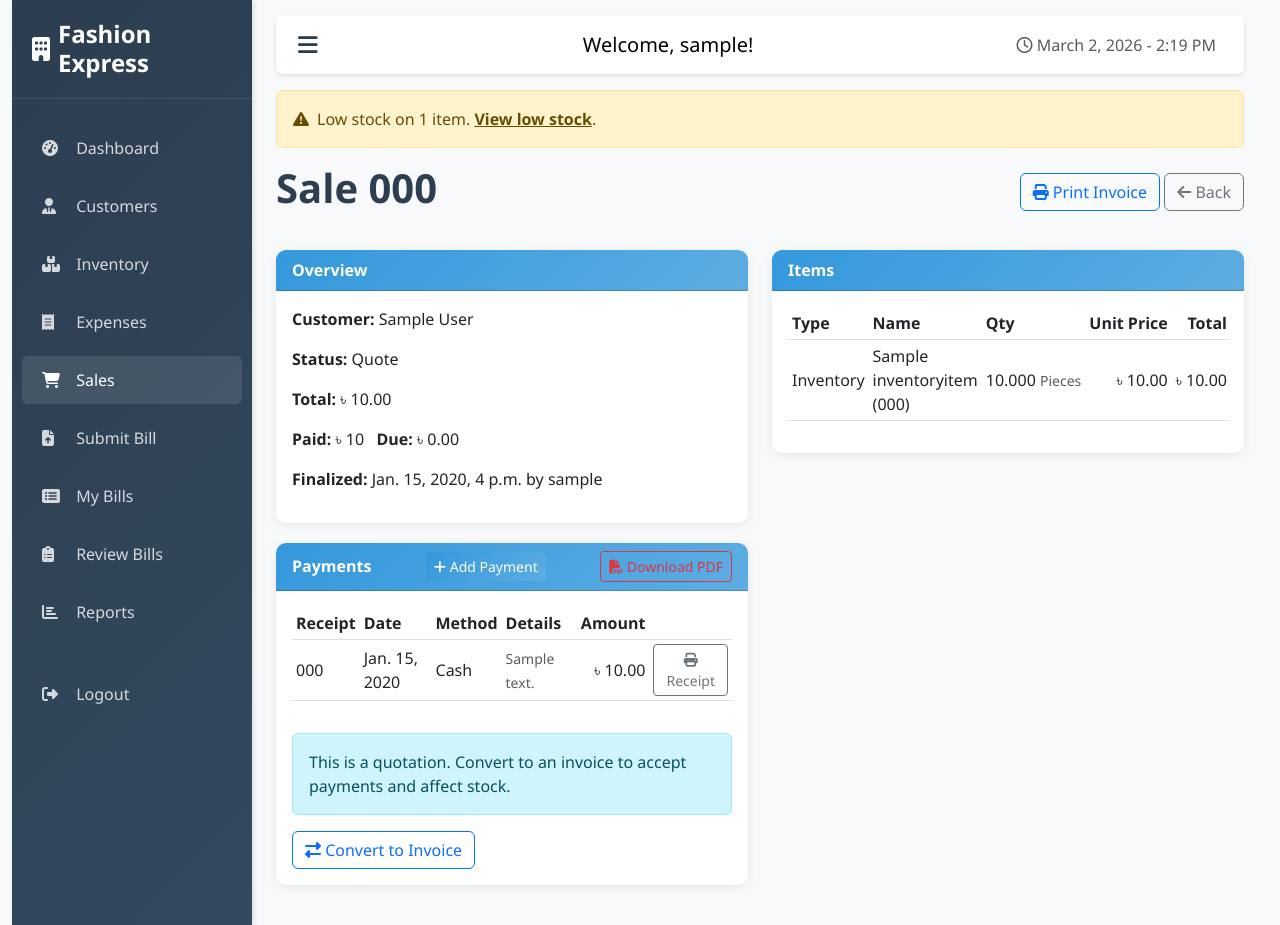
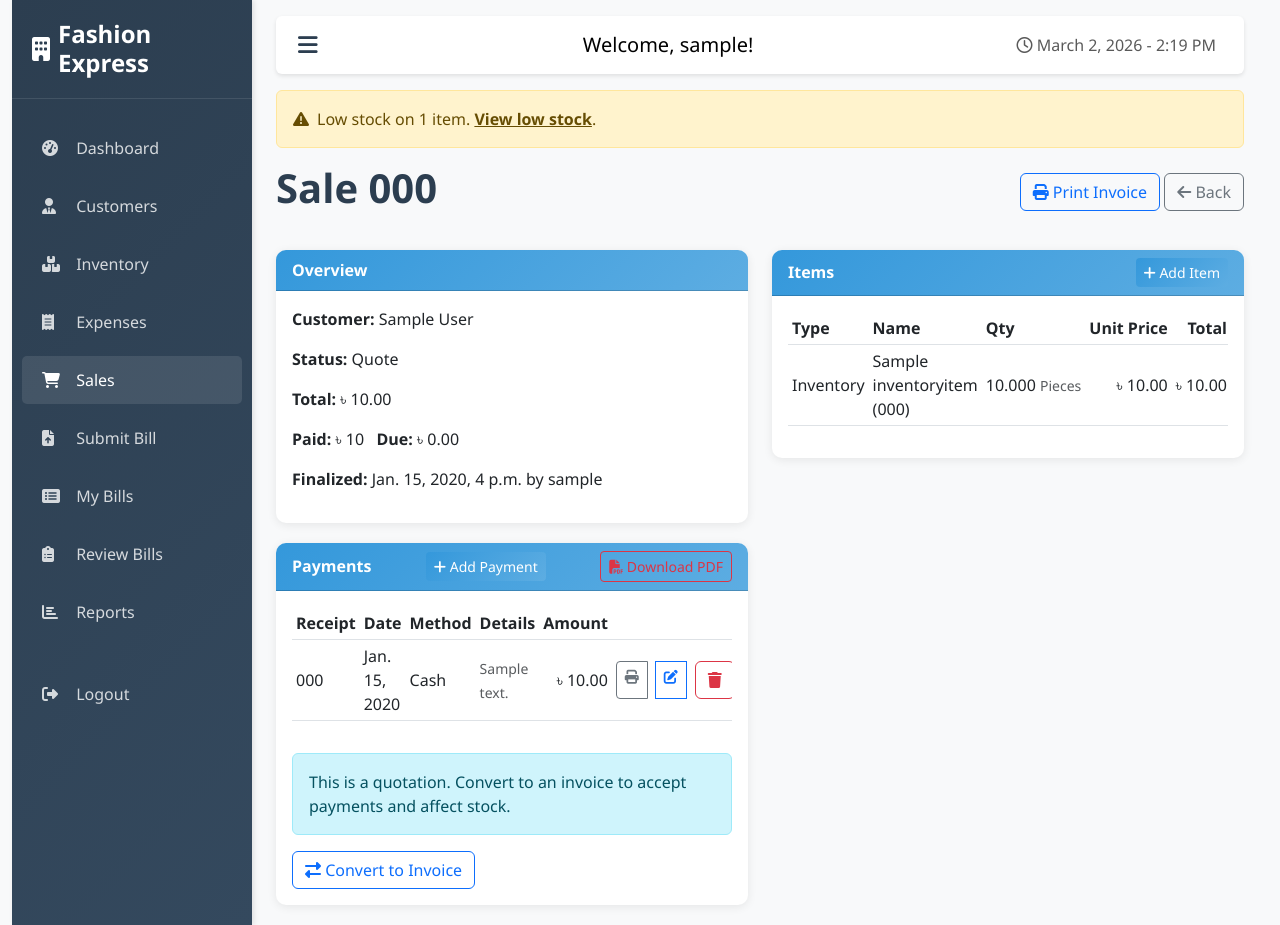
Before and after one commit to Emarat/org-management, a Django app: page /sales/1/ in a window 1280 px wide. Run offline with Django 4.2, Linux system fonts and the light colour scheme; a user stored in the database is signed in; tables that the repository leaves empty hold one stand-in row (values such as "Sample post").

Commit message:
add, edit, delete sale: admin

```diff
--- a/core/urls.py
+++ b/core/urls.py
@@ -63,6 +63,8 @@ urlpatterns = [
     path('sales/<int:pk>/delete/', views.sale_delete, name='sale_delete'),
     path('sales/<int:pk>/finalize/', views.sale_finalize, name='sale_finalize'),
     path('sales/<int:pk>/add-payment/', views.sale_add_payment, name='sale_add_payment'),
+    path('sales/<int:pk>/payments/<int:payment_pk>/edit/', views.sale_edit_payment, name='sale_edit_payment'),
+    path('sales/<int:pk>/payments/<int:payment_pk>/delete/', views.sale_delete_payment, name='sale_delete_payment'),
     path('sales/<int:pk>/payments/export.csv', views.sale_payments_export, name='sale_payments_export'),
     path('sales/<int:pk>/payments/export.pdf', views.sale_payments_export_pdf, name='sale_payments_export_pdf'),
     path('sales/<int:sale_pk>/payments/<int:payment_pk>/receipt/', views.sale_payment_receipt, name='sale_payment_receipt'),
--- a/core/views.py
+++ b/core/views.py
@@ -1321,7 +1321,9 @@ def sale_detail(request, pk):
     payments = sale.payments.all()
     add_item_form = None
     add_payment_form = None
-    if request.user.has_perm('core.add_saleitem') and sale.status == 'draft':
+    # Allow admins to edit finalized sales, or allow regular users to edit drafts
+    can_edit_items = request.user.has_perm('core.add_saleitem') and (sale.status == 'draft' or request.user.is_superuser or request.user.is_staff)
+    if can_edit_items:
         add_item_form = SaleItemForm()
     if request.user.has_perm('core.add_salepayment') and sale.status != 'cancelled' and sale.status != 'quote':
         add_payment_form = SalePaymentForm()
@@ -1361,9 +1363,11 @@ def sale_invoice(request, pk):
 @permission_required('core.add_saleitem', raise_exception=True)
 def sale_add_item(request, pk):
     sale = get_object_or_404(Sale, pk=pk)
-    if sale.status != 'draft':
+    # Allow admins to edit finalized sales
+    if sale.status != 'draft' and not (request.user.is_superuser or request.user.is_staff):
         messages.warning(request, 'Cannot add items to a finalized sale.')
         return redirect('sale_detail', pk=sale.pk)
+
     if request.method == 'POST':
         form = SaleItemForm(request.POST)
         if form.is_valid():
@@ -1376,8 +1380,73 @@ def sale_add_item(request, pk):
                 # Allow override: use provided unit_price if > 0 else fallback to inventory price
                 if item.item_type == 'inventory' and item.inventory_item and (item.unit_price is None or item.unit_price <= 0):
                     item.unit_price = item.inventory_item.unit_price
-                item.save()
-                messages.success(request, 'Item added to sale.')
+
+                # If adding to a finalized sale, check and adjust inventory
+                if sale.status == 'finalized' and item.item_type == 'inventory' and item.inventory_item:
+                    inv = item.inventory_item
+
+                    # Validate boxes if provided
+                    if (item.boxes or 0) > 0:
+                        if inv.box_count < item.boxes:
+                            messages.error(request, f"Insufficient box stock for {inv.part_name} ({inv.part_code}). Available boxes: {inv.box_count}, required: {item.boxes}")
+                            return redirect('sale_detail', pk=sale.pk)
+
+                    # Validate unit quantity
+                    if inv.quantity < item.quantity:
+                        messages.error(request, f"Insufficient unit stock for {inv.part_name} ({inv.part_code}). Available: {inv.quantity}, required: {item.quantity}")
+                        return redirect('sale_detail', pk=sale.pk)
+
+                    # Save the item first
+                    item.save()
+
+                    # Deduct boxes if provided
+                    if (item.boxes or 0) > 0:
+                        prev_boxes = inv.box_count
+                        inv.box_count = prev_boxes - item.boxes
+                        inv.save(update_fields=['box_count', 'updated_at'])
+
+                        StockHistory.objects.create(
+                            item=inv,
+                            transaction_type='out',
+                            quantity=0,
+                            previous_quantity=0,
+                            new_quantity=0,
+                            box_quantity=item.boxes,
+                            previous_box_quantity=prev_boxes,
+                            new_box_quantity=inv.box_count,
+                            reason=f"Added to finalized sale {sale.sale_number} by admin (boxes)",
+                            created_by=request.user.username
+                        )
+
+                    # Deduct unit quantity
+                    previous = inv.quantity
+                    inv.quantity = previous - item.quantity
+                    inv.save(update_fields=['quantity', 'updated_at'])
+
+                    StockHistory.objects.create(
+                        item=inv,
+                        transaction_type='out',
+                        quantity=item.quantity,
+                        previous_quantity=previous,
+                        new_quantity=inv.quantity,
+                        box_quantity=0,
+                        previous_box_quantity=0,
+                        new_box_quantity=0,
+                        reason=f"Added to finalized sale {sale.sale_number} by admin",
+                        created_by=request.user.username
+                    )
+
+                    messages.success(request, f'Item added to finalized sale and inventory adjusted: {inv.part_name} ({inv.part_code})')
+                else:
+                    item.save()
+                    messages.success(request, 'Item added to sale.')
+
+                # Recalculate sale total
+                try:
+                    sale.recalc_total(save=True)
+                except Exception:
+                    logger.exception('Failed to recalc total after adding item to Sale pk=%s', pk)
+
                 return redirect('sale_detail', pk=sale.pk)
         else:
             for field, errs in form.errors.items():
@@ -1410,11 +1479,57 @@ def sale_finalize(request, pk):
 @permission_required('core.delete_saleitem', raise_exception=True)
 def sale_delete_item(request, pk, item_pk):
     sale = get_object_or_404(Sale, pk=pk)
-    if sale.status != 'draft':
+    # Allow admins to edit finalized sales
+    if sale.status != 'draft' and not (request.user.is_superuser or request.user.is_staff):
         messages.warning(request, 'Cannot delete items from a finalized sale.')
         return redirect('sale_detail', pk=sale.pk)
+
     item = get_object_or_404(SaleItem, pk=item_pk, sale=sale)
+
     if request.method == 'POST':
+        # If deleting from a finalized sale, restore inventory
+        if sale.status == 'finalized' and item.item_type == 'inventory' and item.inventory_item:
+            inv = item.inventory_item
+
+            # Restore boxes if they were deducted
+            if (item.boxes or 0) > 0:
+                prev_boxes = inv.box_count
+                inv.box_count = prev_boxes + item.boxes
+                inv.save(update_fields=['box_count', 'updated_at'])
+
+                StockHistory.objects.create(
+                    item=inv,
+                    transaction_type='adjustment',
+                    quantity=0,
+                    previous_quantity=0,
+                    new_quantity=0,
+                    box_quantity=item.boxes,
+                    previous_box_quantity=prev_boxes,
+                    new_box_quantity=inv.box_count,
+                    reason=f"Reversed: Item deleted from finalized sale {sale.sale_number} by admin",
+                    created_by=request.user.username
+                )
+
+            # Restore unit quantity
+            previous = inv.quantity
+            inv.quantity = previous + item.quantity
+            inv.save(update_fields=['quantity', 'updated_at'])
+
+            StockHistory.objects.create(
+                item=inv,
+                transaction_type='adjustment',
+                quantity=item.quantity,
+                previous_quantity=previous,
+                new_quantity=inv.quantity,
+                box_quantity=0,
+                previous_box_quantity=0,
+                new_box_quantity=0,
+                reason=f"Reversed: Item deleted from finalized sale {sale.sale_number} by admin",
+                created_by=request.user.username
+            )
+
+            messages.success(request, f'Item deleted and inventory restored: {inv.part_name} ({inv.part_code})')
+
         item.delete()
         try:
             sale.recalc_total(save=True)
@@ -1829,12 +1944,14 @@ def sale_add_payment(request, pk):
                 payment.save()
                 # Log to ledger as a credit (inflow)
                 try:
-                    LedgerEntry.objects.create(
-                        entry_type='credit',
+                    LedgerEntry.objects.update_or_create(
                         source='sale_payment',
                         reference=payment.receipt_number,
-                        description=f"Payment for {sale.sale_number}",
-                        amount=payment.amount,
+                        defaults={
+                            'entry_type': 'credit',
+                            'description': f"Payment for {sale.sale_number}",
+                            'amount': payment.amount,
+                        }
                     )
                 except Exception:
                     logger.exception('Non-blocking ledger write failure for SalePayment receipt=%s', payment.receipt_number)
@@ -1844,6 +1961,86 @@ def sale_add_payment(request, pk):
             for field, errs in form.errors.items():
                 for err in errs:
                     messages.error(request, f"{field}: {err}")
+    return redirect('sale_detail', pk=sale.pk)
+
+
+@login_required
+@permission_required('core.change_salepayment', raise_exception=True)
+def sale_edit_payment(request, pk, payment_pk):
+    sale = get_object_or_404(Sale, pk=pk)
+    payment = get_object_or_404(SalePayment, pk=payment_pk, sale=sale)
+
+    if not (request.user.is_superuser or request.user.is_staff):
+        messages.error(request, 'Only admin users can edit sale payments.')
+        return redirect('sale_detail', pk=sale.pk)
+
+    if request.method == 'POST':
+        form = SalePaymentForm(request.POST, instance=payment)
+        if form.is_valid():
+            updated_payment = form.save(commit=False)
+
+            if updated_payment.amount <= 0:
+                messages.error(request, 'Amount must be greater than zero.')
+                return redirect('sale_edit_payment', pk=sale.pk, payment_pk=payment.pk)
+
+            other_paid = sale.payments.exclude(pk=payment.pk).aggregate(total=Sum('amount')).get('total') or 0
+            max_allowed = sale.total_amount - other_paid
+            if updated_payment.amount > max_allowed:
+                messages.error(request, 'Payment exceeds remaining balance.')
+                return redirect('sale_edit_payment', pk=sale.pk, payment_pk=payment.pk)
+
+            updated_payment.save()
+
+            try:
+                LedgerEntry.objects.update_or_create(
+                    source='sale_payment',
+                    reference=updated_payment.receipt_number,
+                    defaults={
+                        'entry_type': 'credit',
+                        'description': f"Payment for {sale.sale_number}",
+                        'amount': updated_payment.amount,
+                    }
+                )
+            except Exception:
+                logger.exception('Non-blocking ledger update failure for SalePayment receipt=%s', updated_payment.receipt_number)
+
+            messages.success(request, f'Payment {updated_payment.receipt_number} updated successfully.')
+            return redirect('sale_detail', pk=sale.pk)
+        else:
+            for field, errs in form.errors.items():
+                for err in errs:
+                    messages.error(request, f"{field}: {err}")
+    else:
+        form = SalePaymentForm(instance=payment)
+
+    context = {
+        'sale': sale,
+        'payment': payment,
+        'form': form,
+    }
+    return render(request, 'core/sale_payment_edit.html', context)
+
+
+@login_required
+@permission_required('core.delete_salepayment', raise_exception=True)
+@require_POST
+def sale_delete_payment(request, pk, payment_pk):
+    sale = get_object_or_404(Sale, pk=pk)
+    payment = get_object_or_404(SalePayment, pk=payment_pk, sale=sale)
+
+    if not (request.user.is_superuser or request.user.is_staff):
+        messages.error(request, 'Only admin users can delete sale payments.')
+        return redirect('sale_detail', pk=sale.pk)
+
+    receipt_number = payment.receipt_number
+    payment.delete()
+
+    try:
+        LedgerEntry.objects.filter(source='sale_payment', reference=receipt_number).delete()
+    except Exception:
+        logger.exception('Non-blocking ledger cleanup failure for SalePayment receipt=%s', receipt_number)
+
+    messages.success(request, f'Payment {receipt_number} deleted successfully.')
     return redirect('sale_detail', pk=sale.pk)
 
 
--- a/templates/core/sale_detail.html
+++ b/templates/core/sale_detail.html
@@ -76,11 +76,28 @@
                 <td>{% if p.notes %}<small class="text-muted">{{ p.notes|truncatewords:10 }}</small>{% else %}<span class="text-muted">-</span>{% endif %}</td>
                 <td class="text-end">৳&nbsp;{{ p.amount }}</td>
                 <td class="text-end">
-                  {% if user.is_superuser or perms.core.view_salepayment %}
-                    <a class="btn btn-sm btn-outline-secondary" href="{% url 'sale_payment_receipt' sale.pk p.pk %}" target="_blank">
-                      <i class="fas fa-print"></i> Receipt
-                    </a>
-                  {% endif %}
+                  <div class="btn-group btn-group-sm" role="group" style="gap: 0.5rem; display: flex;">
+                    {% if user.is_superuser or perms.core.view_salepayment %}
+                      <a class="btn btn-outline-secondary" href="{% url 'sale_payment_receipt' sale.pk p.pk %}" target="_blank" title="Print Receipt" data-bs-toggle="tooltip">
+                        <i class="fas fa-print"></i>
+                      </a>
+                    {% endif %}
+                    {% if user.is_superuser or user.is_staff %}
+                      {% if perms.core.change_salepayment %}
+                        <a class="btn btn-outline-primary" href="{% url 'sale_edit_payment' sale.pk p.pk %}" title="Edit Payment" data-bs-toggle="tooltip">
+                          <i class="fas fa-edit"></i>
+                        </a>
+                      {% endif %}
+                      {% if perms.core.delete_salepayment %}
+                        <form method="post" action="{% url 'sale_delete_payment' sale.pk p.pk %}" style="display:inline;" onsubmit="return confirm('Delete this payment?');">
+                          {% csrf_token %}
+                          <button type="submit" class="btn btn-outline-danger" title="Delete Payment" data-bs-toggle="tooltip">
+                            <i class="fas fa-trash"></i>
+                          </button>
+                        </form>
+                      {% endif %}
+                    {% endif %}
+                  </div>
                 </td>
               </tr>
               {% empty %}
@@ -120,10 +137,62 @@
   </div>
   <div class="col-lg-6">
     <div class="card">
-      <div class="card-header">
+      <div class="card-header d-flex justify-content-between align-items-center">
         <span>Items</span>
+        {% if add_item_form %}
+          <button class="btn btn-sm btn-primary" data-bs-toggle="collapse" data-bs-target="#addItemCollapse">
+            <i class="fas fa-plus"></i> Add Item
+          </button>
+        {% endif %}
       </div>
       <div class="card-body">
+        {% if sale.status == 'finalized' and add_item_form %}
+          <div class="alert alert-warning alert-dismissible fade show" role="alert">
+            <i class="fas fa-exclamation-triangle"></i> <strong>Admin Mode:</strong> You are editing a finalized sale. Inventory adjustments have already been made.
+            <button type="button" class="btn-close" data-bs-dismiss="alert"></button>
+          </div>
+        {% endif %}
+
+        {% if add_item_form %}
+        <div class="collapse mb-3" id="addItemCollapse">
+          <div class="card card-body">
+            <form method="post" action="{% url 'sale_add_item' sale.pk %}">
+              {% csrf_token %}
+              <div class="row g-2">
+                <div class="col-md-6">
+                  <label class="form-label">Item Type</label>
+                  {{ add_item_form.item_type }}
+                </div>
+                <div class="col-md-6">
+                  <label class="form-label">Inventory Item</label>
+                  {{ add_item_form.inventory_item }}
+                </div>
+              </div>
+              <div class="row g-2 mt-2">
+                <div class="col-md-12">
+                  <label class="form-label">Description (for non-inventory)</label>
+                  {{ add_item_form.description }}
+                </div>
+              </div>
+              <div class="row g-2 mt-2">
+                <div class="col-md-4">
+                  <label class="form-label">Quantity</label>
+                  {{ add_item_form.quantity }}
+                </div>
+                <div class="col-md-4">
+                  <label class="form-label">Unit Price</label>
+                  {{ add_item_form.unit_price }}
+                </div>
+              </div>
+              <div class="mt-3">
+                <button type="submit" class="btn btn-primary btn-sm"><i class="fas fa-check"></i> Add Item</button>
+                <button type="button" class="btn btn-secondary btn-sm" data-bs-toggle="collapse" data-bs-target="#addItemCollapse">Cancel</button>
+              </div>
+            </form>
+          </div>
+        </div>
+        {% endif %}
+
         <div class="table-responsive">
           <table class="table table-sm align-middle">
             <thead>
@@ -133,6 +202,9 @@
                 <th style="width: 16%">Qty</th>
                 <th class="text-end" style="width: 14%; white-space:nowrap">Unit Price</th>
                 <th class="text-end" style="width: 12%">Total</th>
+                {% if add_item_form %}
+                <th style="width: 5%"></th>
+                {% endif %}
               </tr>
             </thead>
             <tbody>
@@ -149,9 +221,21 @@
                 <td style="white-space:nowrap">{{ item.quantity }}{% if item.item_type == 'inventory' and item.inventory_item %} <small class="text-muted">{{ item.inventory_item.get_unit_display }}</small>{% endif %}</td>
                 <td class="text-end">৳&nbsp;{{ item.unit_price }}</td>
                 <td class="text-end">৳&nbsp;{{ item.line_total }}</td>
+                {% if add_item_form %}
+                <td class="text-end">
+                  {% if user.is_superuser or user.is_staff or sale.status == 'draft' %}
+                    <form method="post" action="{% url 'sale_delete_item' sale.pk item.pk %}" style="display:inline;" onsubmit="return confirm('Delete this item?');">
+                      {% csrf_token %}
+                      <button type="submit" class="btn btn-sm btn-outline-danger" title="Delete item">
+                        <i class="fas fa-trash"></i>
+                      </button>
+                    </form>
+                  {% endif %}
+                </td>
+                {% endif %}
               </tr>
               {% empty %}
-              <tr><td colspan="5" class="text-center">No items yet.</td></tr>
+              <tr><td colspan="{% if add_item_form %}6{% else %}5{% endif %}" class="text-center">No items yet.</td></tr>
               {% endfor %}
             </tbody>
           </table>
@@ -160,4 +244,11 @@
     </div>
   </div>
 </div>
+
+<script>
+  // Initialize Bootstrap tooltips
+  document.querySelectorAll('[data-bs-toggle="tooltip"]').forEach(el => {
+    new bootstrap.Tooltip(el);
+  });
+</script>
 {% endblock %}
```
Also changed, not shown: core/models.py (+0 -22 lines), templates/core/sale_payment_edit.html (added, +33 -0 lines).
